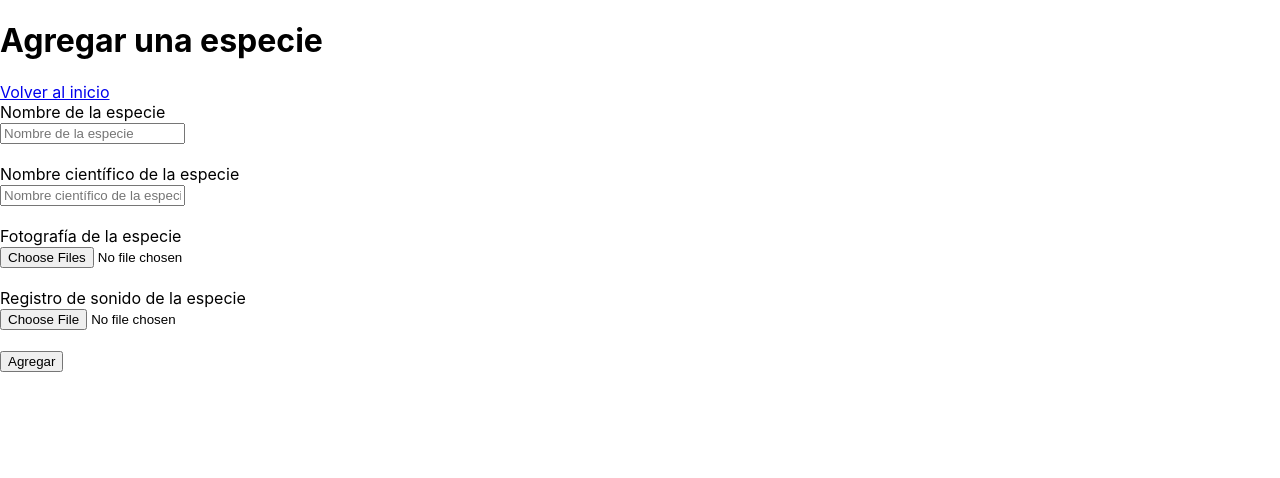
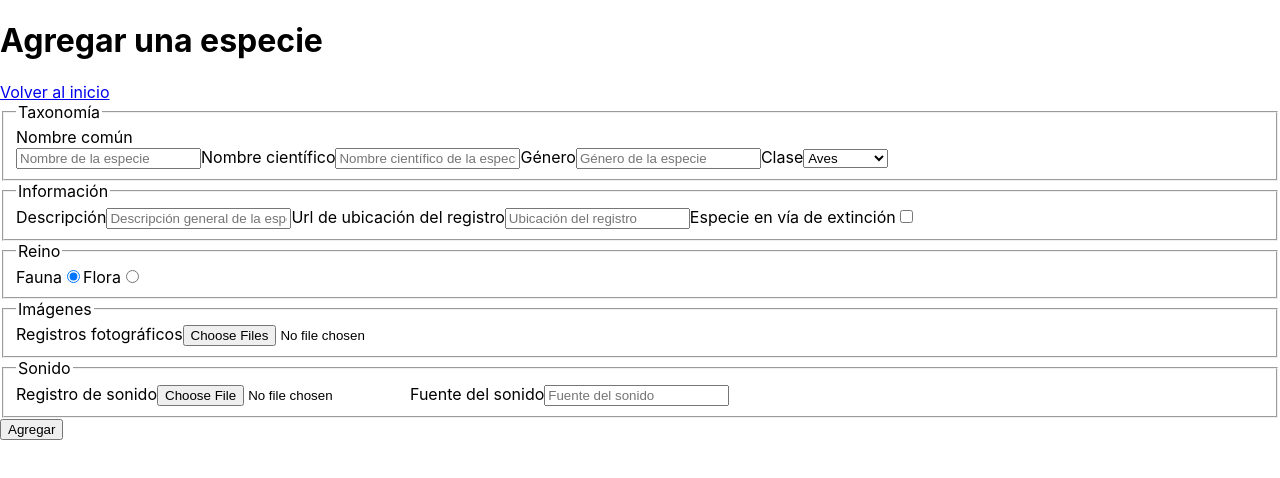
Before and after one commit to JoseGomez14/FDC-Admin-Project, a React (Create React App) app: page /create in a window 1280 px wide. Shown: the top 478 px of the page. Built offline with nearby package versions, Linux system fonts and the light colour scheme; no server answers; sample sign-in values are in the browser's storage.

Commit message:
Update form elements

```diff
--- a/src/elements/Form.jsx
+++ b/src/elements/Form.jsx
@@ -9,8 +9,9 @@
 const Form = (props) => {
     return (
         <form onSubmit={props.handleSubmit}>
-        <label htmlFor="">
-            Nombre de la especie<br />
+            <fieldset>
+                <legend>Taxonomía</legend>
+                <label htmlFor="inpt-common-name-species">Nombre común</label><br />
                 <input
                     type="text" required
                     id="inpt-common-name-species"
@@ -20,10 +21,8 @@ const Form = (props) => {
                     disabled={!props.formState}
                     value={props.commonName}
                     onChange={(evt) => props.setCommonName(evt.target.value)} />
-        </label><br />
 
-        <label htmlFor="">
-            <br />Nombre científico de la especie<br />
+                <label htmlFor="inpt-scientific-name-species">Nombre científico</label>
                 <input
                     type="text" required
                     id="inpt-scientific-name-species"
@@ -33,10 +32,73 @@ const Form = (props) => {
                     disabled={!props.formState}
                     value={props.scientificName}
                     onChange={(evt) => props.setScientificName(evt.target.value)} />
-        </label><br />
 
-        <label htmlFor="inpt-images-species">
-            <br />Fotografía de la especie<br />
+                <label htmlFor="inpt-genus-species">Género</label>
+                <input
+                    type="text" required
+                    id="inpt-genus-species"
+                    placeholder="Género de la especie"
+                    pattern="[a-zA-ZÀ-ÿ\s]{2,}"
+                    title="El nombre debe tener mínimo 2 letras y no debe contener números o caracteres especiales"
+                    disabled={!props.formState}
+                    value={''}
+                    onChange={''} />
+
+                <label htmlFor="inpt-class-species">Clase</label>
+                <select
+                    id="inpt-class-species" required
+                    disabled={!props.formState}>
+                    <option value='aves'>Aves</option>
+                    <option value='mamiferos'>Mamíferos</option>
+                    <option value='reptiles'>Reptiles</option>
+                    <option value='anfibios'>Anfibios</option>
+                    <option value='insectos'>Insectos</option>
+                    <option value='plantas'>Plantas</option>
+                    <option value='hongos'>Hongos</option>
+                </select>
+            </fieldset>
+
+            <fieldset>
+                <legend>Información</legend>
+                <label htmlFor="inpt-description-species">Descripción</label>
+                <input
+                    type="text" required
+                    id="inpt-description-species"
+                    placeholder="Descripción general de la especie"
+                    pattern="[a-zA-ZÀ-ÿ\s]{2,}"
+                    title="El nombre debe tener mínimo 2 letras y no debe contener números o caracteres especiales"
+                    disabled={!props.formState}
+                    value={''}
+                    onChange={''} />
+
+                <label htmlFor="inpt-url-map-species">Url de ubicación del registro</label>
+                <input
+                    type="url"
+                    id="inpt-url-map-species"
+                    placeholder="Ubicación del registro"
+                    disabled={!props.formState}
+                    value={''}
+                    onChange={''} />
+
+                <label htmlFor="inpt-extinction-species">Especie en vía de extinción</label>
+                <input
+                    type="checkbox"
+                    id="inpt-extinction-species"
+                    disabled={!props.formState}/>
+            </fieldset>
+
+            <fieldset>
+                <legend>Reino</legend>
+                <label htmlFor="inpt-type-fauna">Fauna</label>
+                <input type="radio" name="inpt-type" id="inpt-type-fauna" checked='true' />
+
+                <label htmlFor="inpt-type-flora">Flora</label>
+                <input type="radio" name="inpt-type" id="inpt-type-flora" />
+            </fieldset>
+
+            <fieldset>
+                <legend>Imágenes</legend>
+                <label htmlFor="inpt-images-species">Registros fotográficos</label>
                 <input
                     type="file"
                     name="inpt-images-species"
@@ -45,10 +107,11 @@ const Form = (props) => {
                     disabled={!props.formState}
                     accept='.jpg, .jpeg, .png'
                     onChange={(evt) => props.setImages(evt.target.files)} />
-        </label><br />
+            </fieldset>
 
-        <label htmlFor="inpt-sound-species">
-            <br />Registro de sonido de la especie<br />
+            <fieldset>
+                <legend>Sonido</legend>
+                <label htmlFor="inpt-sound-species">Registro de sonido</label>
                 <input
                     type="file"
                     name="inpt-sound-species"
@@ -56,7 +119,16 @@ const Form = (props) => {
                     disabled={!props.formState}
                     accept='.mp3'
                     onChange={(evt) => props.setSound(evt.target.files)} />
-        </label><br /><br />
+
+                <label htmlFor="inpt-src-sound-species">Fuente del sonido</label>
+                <input
+                    type="text"
+                    id="inpt-src-sound-species"
+                    placeholder="Fuente del sonido"
+                    disabled={!props.formState}
+                    value={''}
+                    onChange={''} />
+            </fieldset>
 
             <button
                 type="submit"
```
Lines whose indentation alone changed are shown as unchanged.
